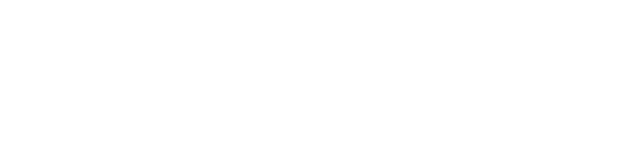
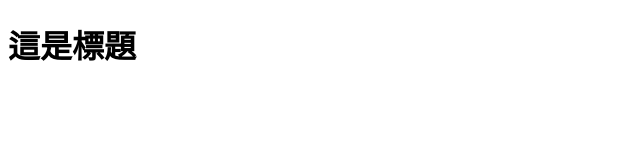
Before and after one commit to hong420-user/project1, a plain HTML site: page index.html in a window 1280 px wide. Shown: the whole page, without its empty margins (0-640 px from the left). Drawn offline with Linux system fonts and the light colour scheme.

Commit message:
新增標題

```diff
--- a/index.html
+++ b/index.html
@@ -5,5 +5,7 @@
     <meta name="viewport" content="width=device-width, initial-scale=1.0" />
     <title>Document</title>
   </head>
-  <body></body>
+  <body>
+    <h1>這是標題</h1>
+  </body>
 </html>
```
